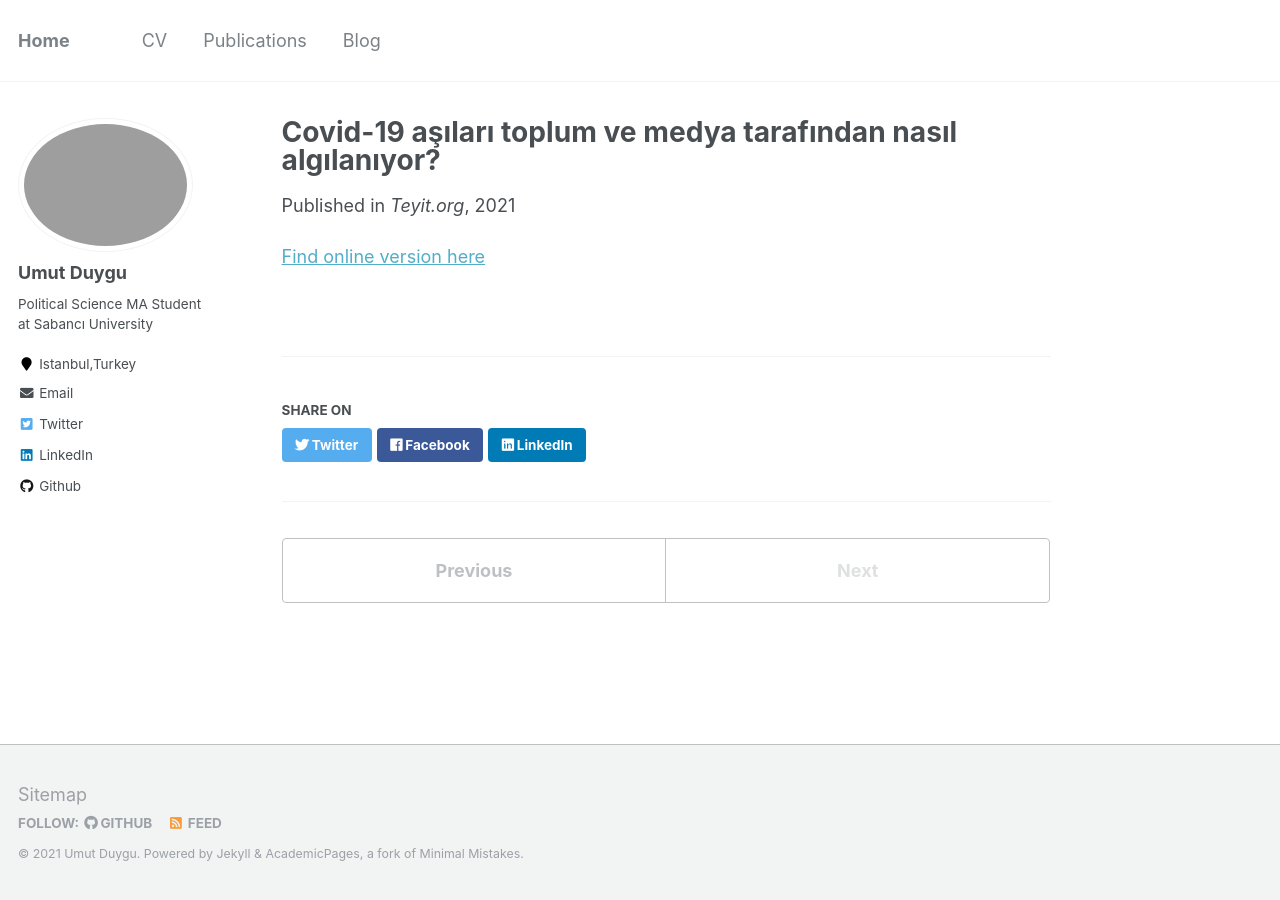
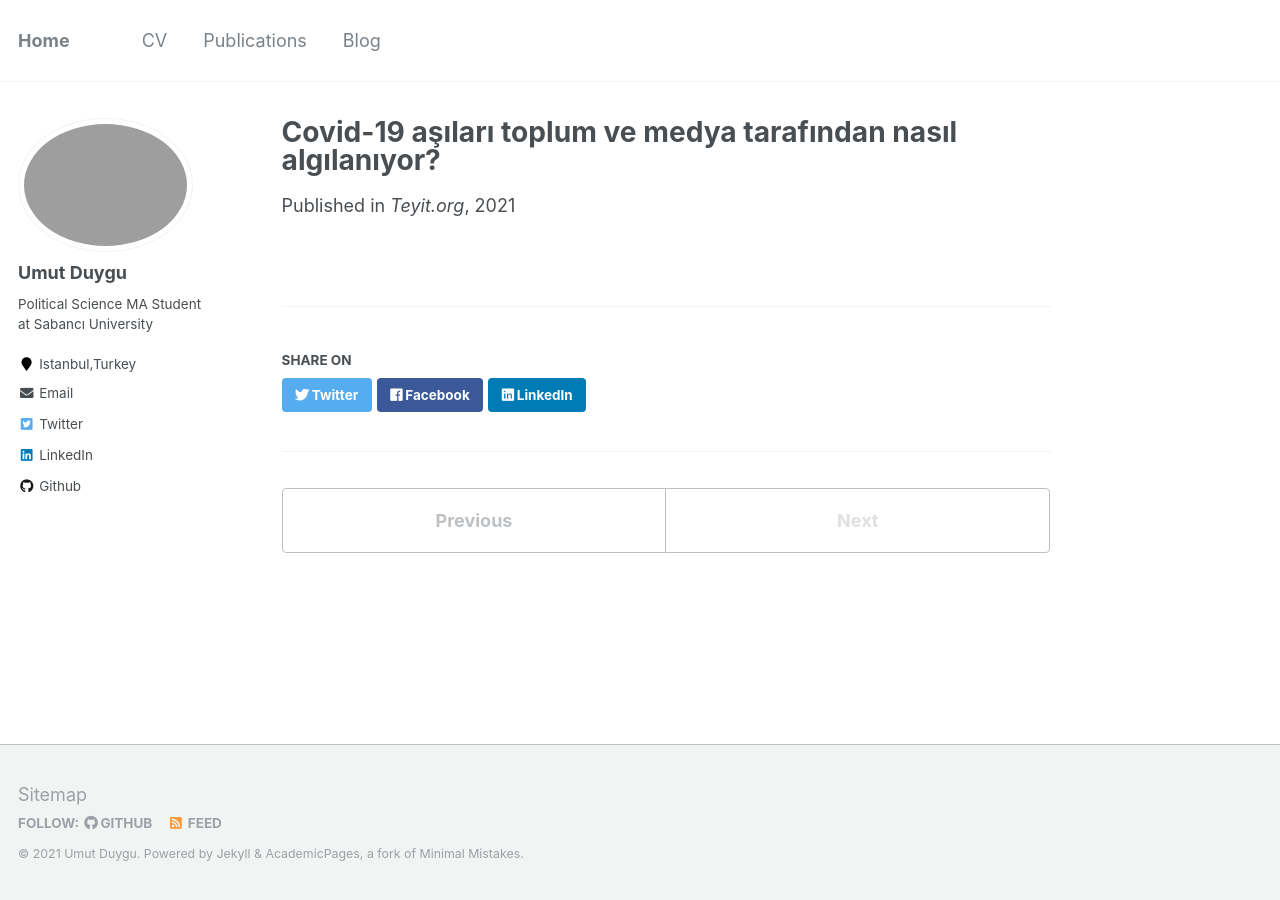
Before and after one commit to UmutDuygu/umutduygu.github.io, a Jekyll site: the page built from _publications/2009-10-01-paper-title-number-2.md, in a window 1280 px wide. Built offline with Jekyll 4.4.1, drawn with Linux system fonts in a browser that asks for light colours.

Commit message:
Update 2009-10-01-paper-title-number-2.md

```diff
--- a/_publications/2009-10-01-paper-title-number-2.md
+++ b/_publications/2009-10-01-paper-title-number-2.md
@@ -7,5 +7,3 @@ venue: 'Teyit.org'
 paperurl: '[Find online version here](https://teyit.org/teyitpedia-turkiyede-covid-19-asilari-toplum-tarafindan-nasil-algilaniyor)
 '
 ---
-
-[Find online version here](https://teyit.org/teyitpedia-turkiyede-covid-19-asilari-toplum-tarafindan-nasil-algilaniyor)
```
